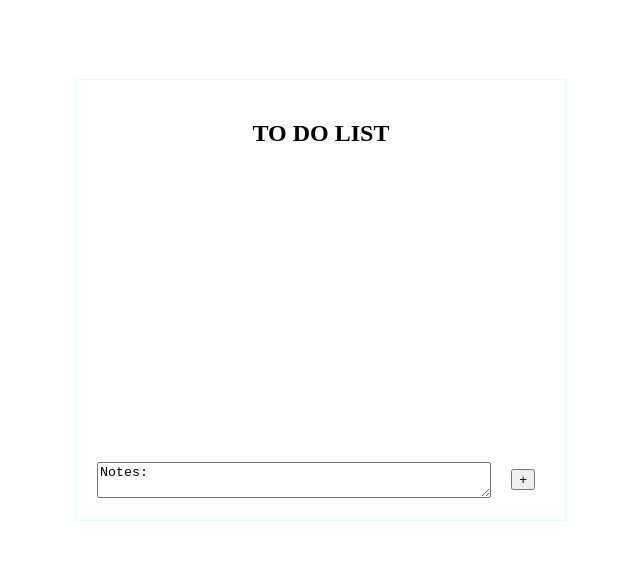
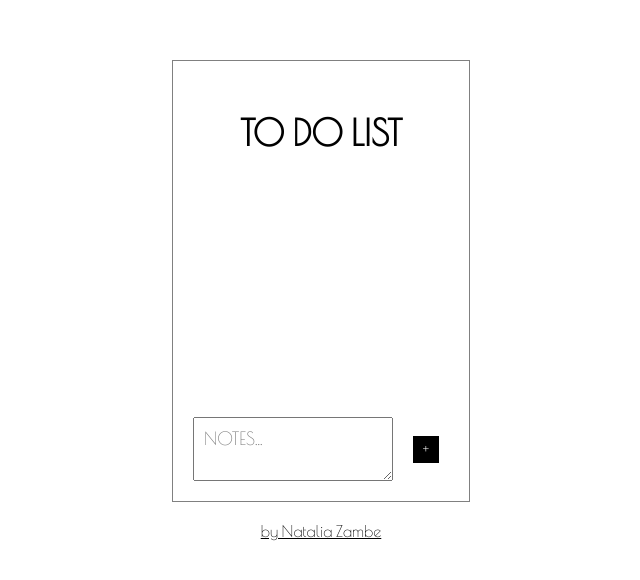
Before and after one commit to nataliazambe/des-web-iniciante, a plain HTML site: page todo/index.html in a window 1280 px wide. Shown: the part 108-688 px from the top of the page, without its empty margins (327-967 px from the left). Drawn offline with nearby package versions, Linux system fonts and the light colour scheme.

Commit message:
adding styles
Signed-off-by: nataliazambe <nataliazambe@gmail.com>

```diff
--- a/todo/index.html
+++ b/todo/index.html
@@ -5,65 +5,68 @@
   <meta charset="UTF-8">
   <meta name="viewport" content="width=device-width, initial-scale=1.0">
   <link rel="stylesheet" href="styles.css">
-  <title>Lista TODO</title>
+  <link rel="preconnect" href="https://fonts.googleapis.com">
+  <link rel="preconnect" href="https://fonts.gstatic.com" crossorigin>
+  <link href="https://fonts.googleapis.com/css2?family=Poiret+One&display=swap" rel="stylesheet">
+  <title>To do list</title>
 </head>
 
 <body>
 
-  <!-- Usar flexbox para tudo -->
   <div class="container">
 
     <article>
 
       <div class="card">
         <h2>TO DO LIST</h2>
-        <div id="painel1"></div>
+        <div id="list"></div>
 
-        <div id="painel2">
-          <textarea id="txtarea" type="text">Notes:</textarea>
-          <button id="btn2">+</button>
+        <div id="input-todo">
+          <textarea id="txtarea" type="text" placeholder="NOTES..."></textarea>
+          <button class="button" id="btn-add">+</button>
+        </div>
       </div>
 
-      </div>
+      <a href="https://github.com/nataliazambe" target="_blank">by Natalia Zambe</a>
 
     </article>
 
   </div>
 
   <script>
-    const btn2 = document.getElementById("btn2");
-    //const btn1 = document.getElementById("btn1");
+    const btnAdd = document.getElementById("btn-add");
 
-    //+correto
-    var sla = document.getElementById("txtarea");
+    var txtArea = document.getElementById("txtarea");
 
-    btn2.addEventListener("click", () => {
-      console.log(sla.value);//so no momento clique
+    btnAdd.addEventListener("click", () => {
+
+      if (txtArea.value != '') {
+        console.log(txtArea.value);//so no momento clique
 
         const newDiv = document.createElement("div");
         newDiv.classList.add("item"); //criando um novo elemento div
-      newDiv.innerHTML = `<span class="text">${sla.value}</span>`; //colocando no endereço da div as tags e o valor atualizado do textarea que quero adc e o botao
+        newDiv.innerHTML = `<span class="text">${txtArea.value}</span>`; //colocando no endereço da div as tags e o valor atualizado do textarea que quero adc e o botao
+
         const newButton = document.createElement("button");
         newButton.innerHTML = "x";
+        newButton.classList.add("button");
+
         newDiv.appendChild(newButton);
 
-      var painel = document.getElementById("painel1");
+        txtArea.value = '';
 
-      painel.appendChild(newDiv);
+        var list = document.getElementById("list");
+        list.appendChild(newDiv);
 
         newButton.addEventListener("click", () => {
-        painel.removeChild(newDiv); //so no momento do clique
+          list.removeChild(newDiv); //so no momento do clique
         })
 
+      } else {
+        alert("Error! Write a message before add!");
+      }
+
     });
-
-
-    /*Referência
-    na hr do clique o texto esta atualizado
-    btn2.addEventListener("click", () => {
-      var sla = document.getElementById("txtarea").value;
-      console.log(sla);*/
-
   </script>
 
 </body>
--- a/todo/styles.css
+++ b/todo/styles.css
@@ -1,10 +1,9 @@
-.container {
-  width: 100vw;
-  height: 100vh;
-  display: flex;
-  justify-content: center;
-  align-items: center;
-  flex-flow: column;
+* {
+  font-family: "Poiret One", sans-serif;
+}
+
+body {
+  overflow: hidden;
 }
 
 header {
@@ -13,11 +12,44 @@ header {
 }
 
 article {
-  width: 70%;
+  width: 100%;
   height: 100%;
+  display: flex;
+  flex-flow: column;
+  justify-content: center;
+  align-items: center;
+  gap: 20px;
+}
+
+button {
+  margin: 10px;
+  font-size: 18px;
+  display: inline-block;
+  cursor: pointer;
+  text-align: center;
+  padding: 3px 10px;
+  cursor: pointer;
+  text-align: center;
+  color: #fff;
+  background-color: black;
+  border: none;
+}
+
+h2 {
+  font-size: 36px;
+}
+
+a {
+  color: black;
+}
+
+.container {
+  width: 100dvw;
+  height: 100dvh;
   display: flex;
   justify-content: center;
   align-items: center;
+  flex-flow: column;
 }
 
 .card {
@@ -27,12 +59,12 @@ article {
   gap: 20px;
   align-items: center;
   padding: 20px;
-  border: 1px solid lightcyan;
-  width: 50%;
+  border: 1px solid gray;
+  width: 20%;
   height: 50%;
 }
 
-#painel1 {
+#list {
   flex: 1; /*está sendo esticado para ocupar o espaço disponível do card*/
   display: flex;
   flex-flow: column;
@@ -42,7 +74,23 @@ article {
   overflow-x: hidden;
 }
 
-#painel2 {
+#list::-webkit-scrollbar {
+  width: 0.5rem;
+}
+
+#list::-webkit-scrollbar-track {
+  background-color: black;
+}
+
+#list::-webkit-scrollbar-thumb {
+  background-color: darkgray;
+}
+
+#list::-webkit-scrollbar-button {
+  display: none;
+}
+
+#input-todo {
   display: flex;
   justify-content: center;
   align-items: center;
@@ -50,22 +98,34 @@ article {
   width: 100%;
 }
 
-button {
-  margin: 10px;
-}
-
-h2 {
+.button:active {
+  background-color: darkgray;
+  transform: translate(3px);
 }
 
 .item {
   display: flex;
   align-items: center;
+  border: 1px solid gray;
+  padding: 5px;
+  margin-right: 15px;
 }
 
 .text {
   flex: 1;
+  font-size: 18px;
+  padding: 5px;
 }
 
 #txtarea {
   flex: 1;
+  padding: 10px;
+  font-size: 18px;
 }
+
+@media only screen and (max-device-width: 768px) {
+  .card {
+    width: 80%;
+    height: 80%;
+  }
+}
```
Lines whose indentation alone changed are shown as unchanged.
